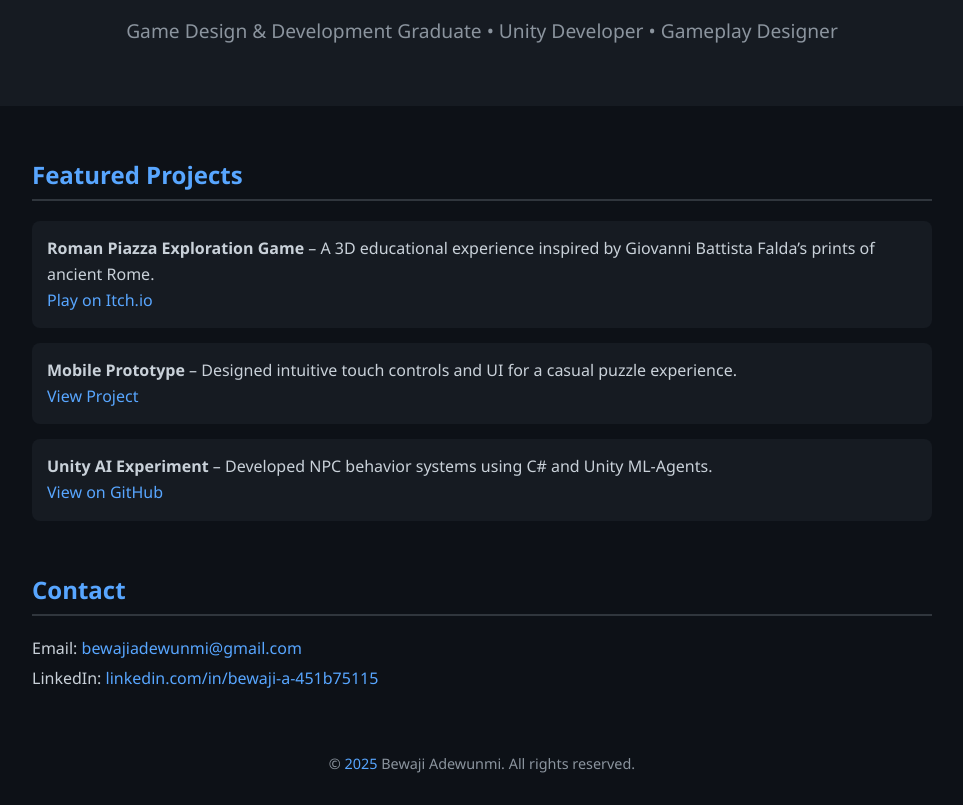
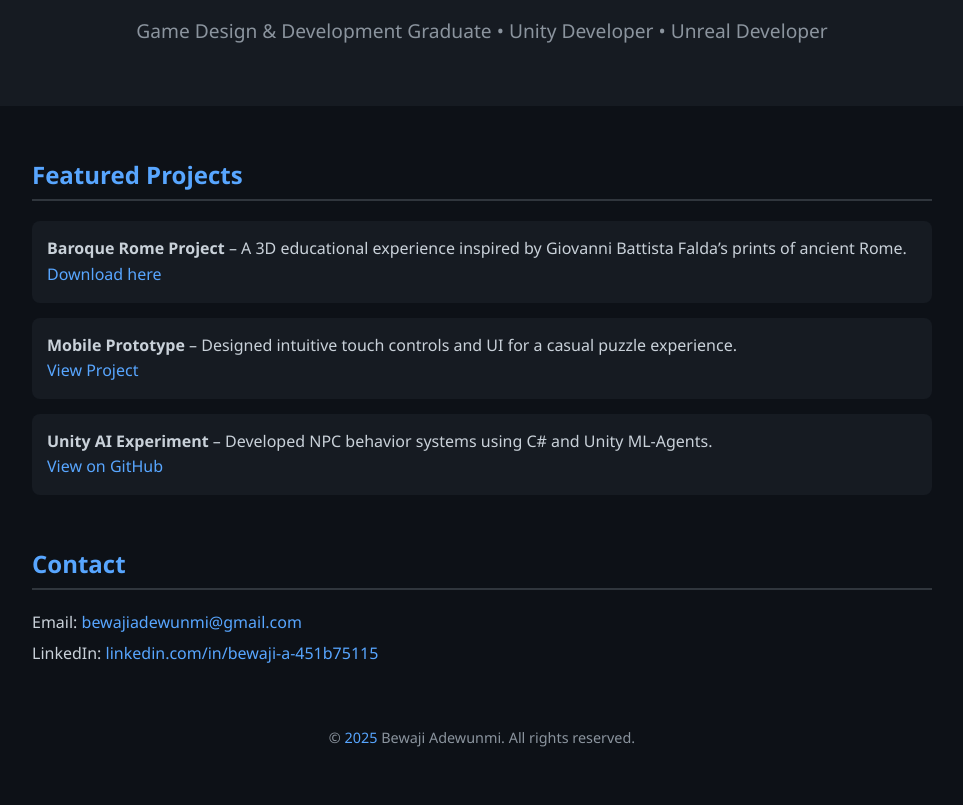
Before and after one commit to BewajiA/BewajiA.github.io, a plain HTML site: page index.html in a window 1280 px wide. Shown: the part 107-912 px from the top of the page, without its empty margins (158-1121 px from the left). After the commit the page ends 886 px from the top, so only its background shows below. Drawn offline with Linux system fonts and the light colour scheme.

Commit message:
Update index.html

```diff
--- a/index.html
+++ b/index.html
@@ -90,7 +90,7 @@
 <body>
   <header>
     <h1>Bewaji Adewunmi</h1>
-    <p>Game Design & Development Graduate • Unity Developer • Gameplay Designer</p>
+    <p>Game Design & Development Graduate • Unity Developer • Unreal Developer</p>
   </header>
 
   <main>
@@ -98,10 +98,10 @@
       <h2>Featured Projects</h2>
       <ul>
         <li>
-          <strong>Roman Piazza Exploration Game</strong> –
+          <strong>Baroque Rome Project</strong> –
           A 3D educational experience inspired by Giovanni Battista Falda’s prints of ancient Rome.
           <br>
-          <a href="https://youritchio-link.com" target="_blank">Play on Itch.io</a>
+          <a href="https://youritchio-link.com" target="_blank">Download here</a>
         </li>
         <li>
           <strong>Mobile Prototype</strong> –
```
